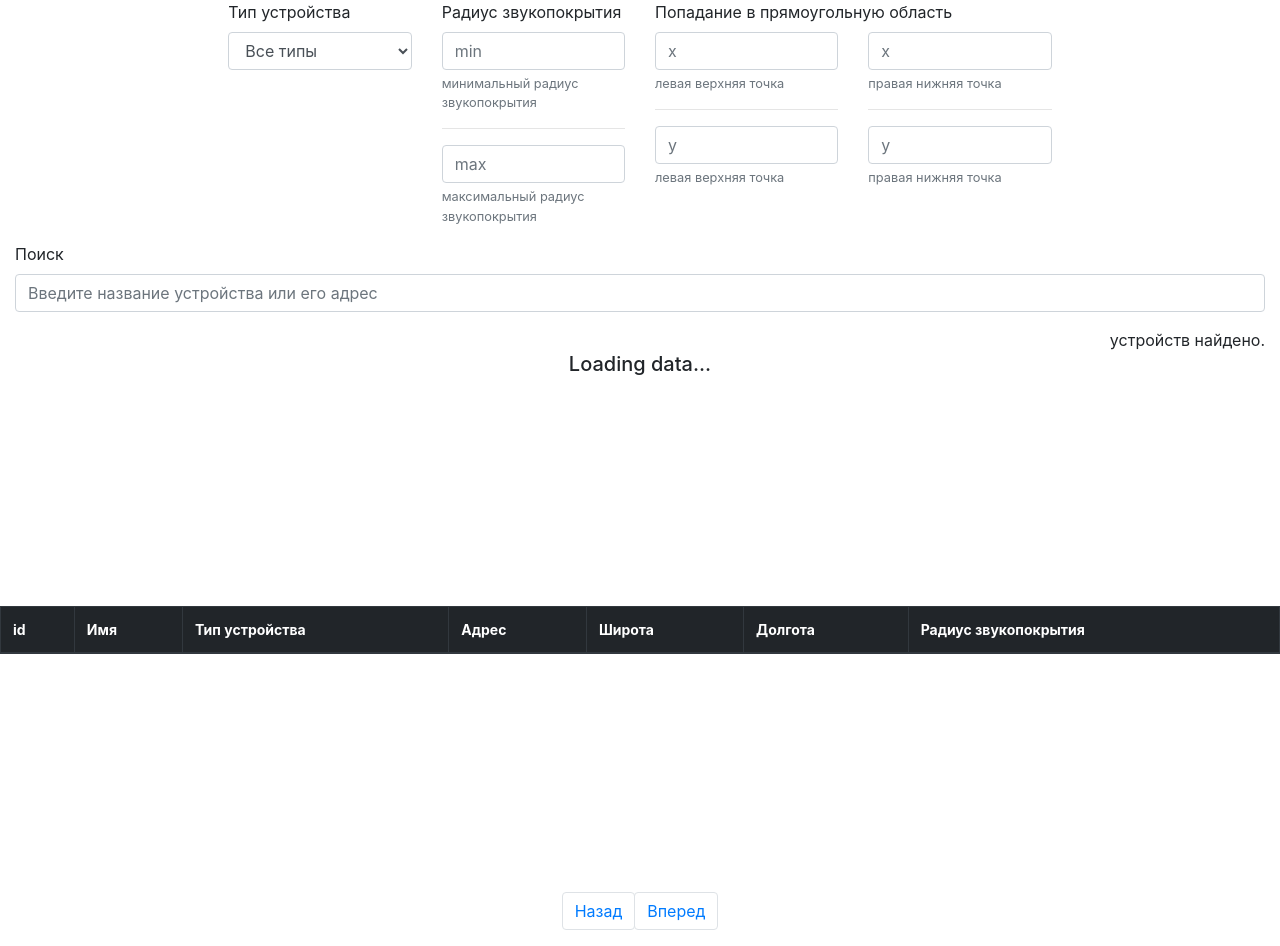
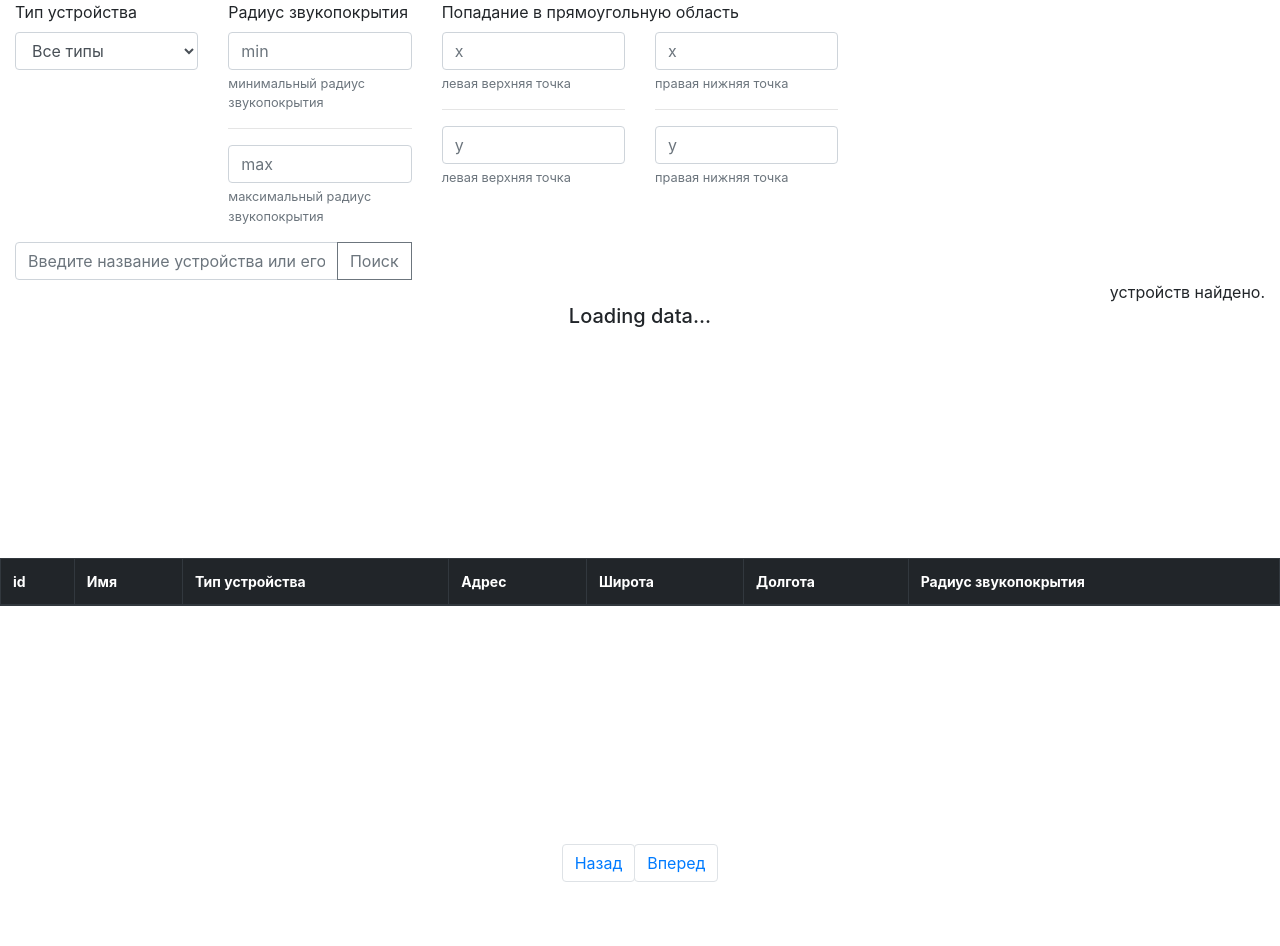
Before and after one commit to YaroLuck/InfoDevTestProject, a Django app: page / in a window 1280 px wide. After the commit the page ends 882 px from the top, so only its background shows below. Run offline with Django 3.2, Linux system fonts and the light colour scheme; data comes from the database, SQL or seed files in the repository; lists and menus that the app fills with data are empty; some libraries are stand-ins or nearby versions.

Commit message:
+ Поиск в процессе(отладка)

```diff
--- a/alarmdevice/static/js/devicefilter.js
+++ b/alarmdevice/static/js/devicefilter.js
@@ -120,6 +120,17 @@
             send_data['upper_left_y'] = "";
             send_data['bottom_right_x'] = "";
             send_data['bottom_right_y'] = "";
+        }
+        getAPIData();
+    });
+    // поиск по имени и адресу
+    $("#search_button").click(function(){
+        var search_name_address = $('#search_name_address').val();
+        if (search_name_address == ""){
+            send_data['search_name_address'] = "";
+        }
+        else{
+            send_data['search_name_address'] = "2";
         }
         getAPIData();
     });
--- a/alarmdevice/templates/alarmdevice/device.html
+++ b/alarmdevice/templates/alarmdevice/device.html
@@ -11,7 +11,7 @@
 {% block content %}
     <section class="site_filter">
         <div class="container-fluid">
-            <div class="row justify-content-center">
+            <div class="row justify-content-left">
                 <div class="col-sm-2 col-2">
                     <div class="form-group justify-content-center">
                         <label for="device_types">Тип устройства</label>
@@ -51,12 +51,15 @@
                     </div>
                 </div>
             </div>
-            <div class="row justify-content-center">
-                <div class="col-sm-12 col-2">
-                    <div class="form-group justify-content-center">
-                        <label for="device_types">Поиск</label>
-                        <input class="form-control" type="text" placeholder="Введите название устройства или его адрес">
-                        </select>
+            <div class="row justify-content-left">
+                <div class="col-sm-4 col-2">
+                    <div class="input-group">
+                        <input type="text" id="search_name_address" class="form-control" placeholder="Введите название устройства или его адрес">
+                        <div class="input-group-append">
+                            <button class="btn btn-outline-secondary" type="button" id="search_button">Поиск</button>
+                            <i class="fa fa-search"></i>
+                            </button>
+                        </div>
                     </div>
                 </div>
             </div>
--- a/alarmdevice/urls.py
+++ b/alarmdevice/urls.py
@@ -1,6 +1,6 @@
 from django.urls import include, path
 
-from .views import DeviceView, MainPageView, device_list, DeviceListing, get_device_types
+from .views import device_list, DeviceListing, get_device_types
 
 urlpatterns = [
     # path('api/v1/device', DeviceView.as_view()),
--- a/alarmdevice/views.py
+++ b/alarmdevice/views.py
@@ -1,44 +1,44 @@
-from django.core.paginator import Paginator, PageNotAnInteger, EmptyPage
+# from django.core.paginator import Paginator, PageNotAnInteger, EmptyPage
 from django.db.models import Q
 from django.http import JsonResponse
 from django.shortcuts import render
-from django.views.generic import View
+# from django.views.generic import View
 from rest_framework.generics import ListAPIView
 
-from rest_framework.response import Response
-from rest_framework.views import APIView
+# from rest_framework.response import Response
+# from rest_framework.views import APIView
 
 from .models import Device
 from .pagination import StandardResultsSetPagination
 from .serializers import DeviceSerializer
 
 
-class DeviceView(APIView):
-    """Список всех устройств АПИ"""
-
-    def get(self, request):
-        devices = Device.objects.all()
-        serializer = DeviceSerializer(devices, many=True)
-        return Response({"devices": serializer.data})
+# class DeviceView(APIView):
+#     """Список всех устройств АПИ"""
+#
+#     def get(self, request):
+#         devices = Device.objects.all()
+#         serializer = DeviceSerializer(devices, many=True)
+#         return Response({"devices": serializer.data})
 
 
-class MainPageView(View):
-    """Список всех устройств"""
-
-    def get(self, request):
-        device_list = Device.objects.all()
-        paginator = Paginator(device_list, 3)
-        page = request.GET.get('page')
-        try:
-            devices = paginator.page(page)
-        except PageNotAnInteger:
-            devices = paginator.page(1)
-        except EmptyPage:
-            devices = paginator.page(paginator.num_pages)
-        return render(request,
-                      'alarmdevice/index.html',
-                      {'page': page,
-                       'devices': devices})
+# class MainPageView(View):
+#     """Список всех устройств"""
+#
+#     def get(self, request):
+#         device_list = Device.objects.all()
+#         paginator = Paginator(device_list, 3)
+#         page = request.GET.get('page')
+#         try:
+#             devices = paginator.page(page)
+#         except PageNotAnInteger:
+#             devices = paginator.page(1)
+#         except EmptyPage:
+#             devices = paginator.page(paginator.num_pages)
+#         return render(request,
+#                       'alarmdevice/index.html',
+#                       {'page': page,
+#                        'devices': devices})
 
 
 class DeviceListing(ListAPIView):
@@ -56,6 +56,7 @@
         upper_left_y = self.request.query_params.get('upper_left_y', None)
         bottom_right_x = self.request.query_params.get('bottom_right_x', None)
         bottom_right_y = self.request.query_params.get('bottom_right_y', None)
+        search_name_address = self.request.query_params.get('search_name_address', None)
 
         if device_type:
             device_type_reverse = dict((v, k) for k, v in Device.DEVICES)
@@ -65,10 +66,16 @@
         if max_radius:
             query_list = query_list.filter(cover_radius__lte=max_radius)
         if upper_left_x and upper_left_y and bottom_right_x and bottom_right_y:
-            query_list = query_list.filter(longtitude__gte=upper_left_x).\
-                filter(longtitude__lte=bottom_right_x).\
-                filter(latitude__gte=bottom_right_y).\
+            query_list = query_list.filter(longtitude__gte=upper_left_x). \
+                filter(longtitude__lte=bottom_right_x). \
+                filter(latitude__gte=bottom_right_y). \
                 filter(latitude__lte=upper_left_y)
+        if search_name_address:
+            # query_list.filter(
+            #     Q(name__contains=search_name_address) |
+            #     Q(address__contains=search_name_address)
+            # )
+            query_list.filter(name__contains=search_name_address)
 
         return query_list
 
```
Also changed, not shown: 2 other files.
